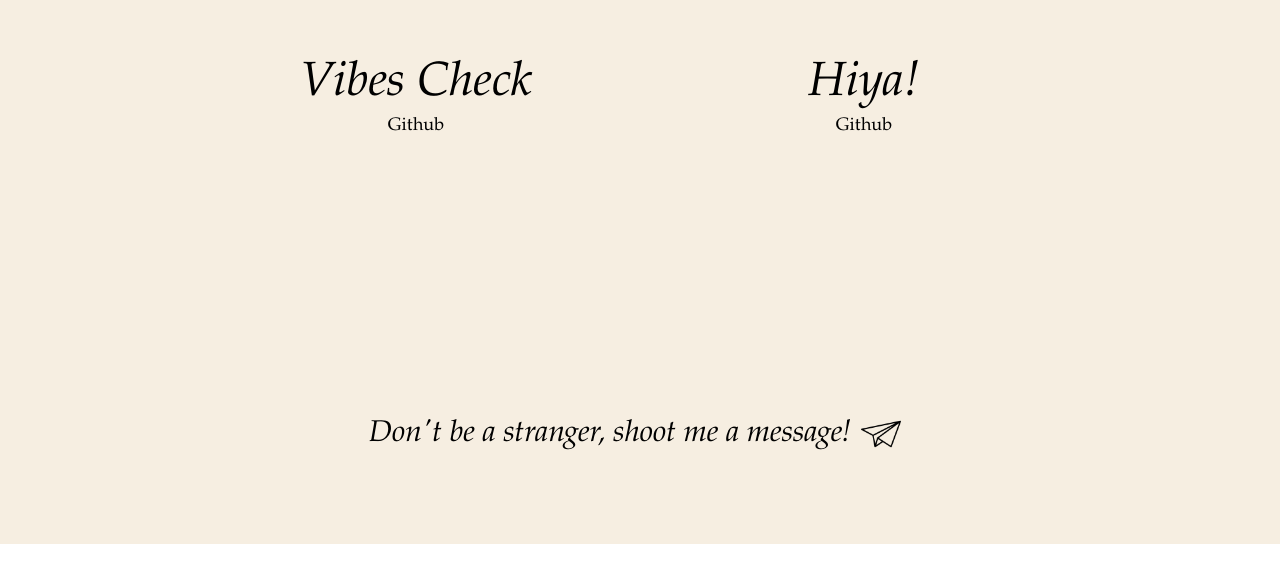
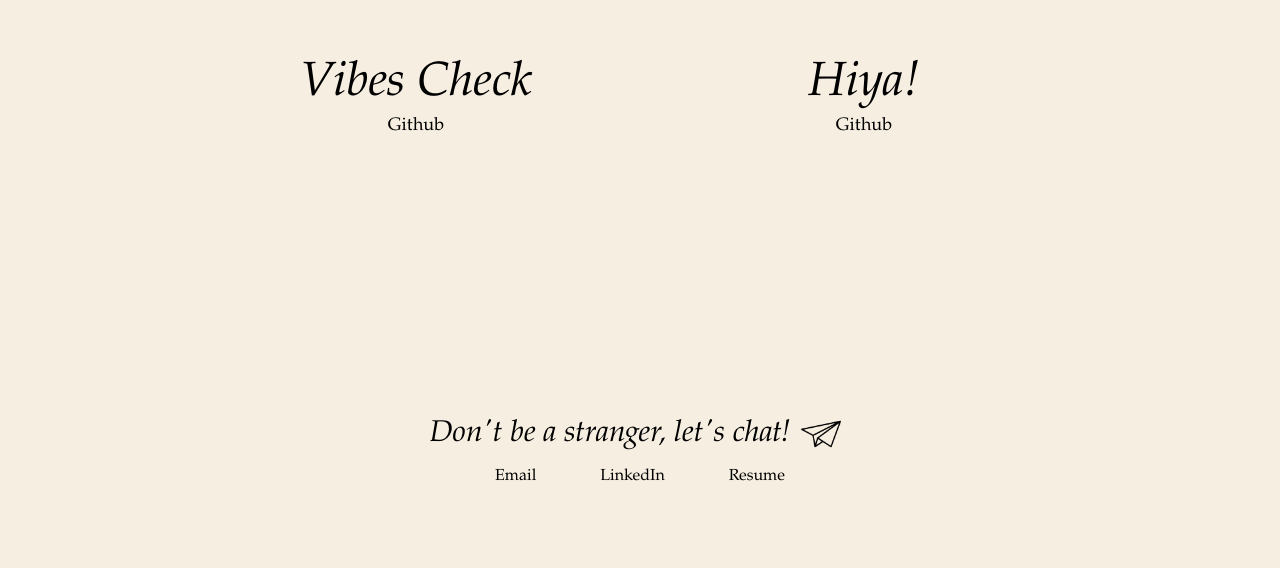
Before and after one commit to tiffchannn/tiffany_portfolio, a Next.js app: page / in a window 1280 px wide. Shown: the part 616-1184 px from the top of the page. Before the commit the page ends 1160 px from the top, so only its background shows below. Built offline with nearby package versions, Linux system fonts and the light colour scheme; a web font is replaced by a local one.

Commit message:
Added contact info to homepage

```diff
--- a/pages/contact.js
+++ b/pages/contact.js
@@ -35,7 +35,6 @@ export default function Contact() {
           </h1>
 
           <div className="flex flex-row justify-center">
-            {/* <p className={styles.contact_info_text}> */}
             <p className="font-default text-base p-5">
               <a href="mailto:tiffany.yi.chan@gmail.com">
                 Email
--- a/pages/index.js
+++ b/pages/index.js
@@ -71,9 +71,29 @@ export default function Index() {
         <div className="flex flex-row mt-48 items-center">
           {/* <h3 className={styles.contact_text}>Don't be a stranger, shoot me a message!</h3> */}
           <h3 className="font-default italic text-3xl hover:text-nude-500">
-            <a href="mailto:tiffany.yi.chan@gmail.com">Don't be a stranger, shoot me a message!</a></h3>
+            <a href="mailto:tiffany.yi.chan@gmail.com">Don't be a stranger, let's chat!</a></h3>
           <img src="/paper_plane.png" alt="Email logo" className="h-10 m-2.5"/>
         </div>
+
+        <div className="flex text-center">
+            <p className="font-default text-base px-8">
+              <a href="mailto:tiffany.yi.chan@gmail.com">
+                Email
+              </a>
+            </p>
+            <p className="font-default text-base px-8">
+              <a href="https://www.linkedin.com/in/tiffanyyichan/">
+                LinkedIn
+              </a>
+            </p>
+            <p className="font-default text-base px-8">
+              <a href="TiffanyChan_Resume.pdf">
+                Resume
+              </a>
+            </p>
+        </div>
+
+
       </main>
     </div>
   )
```
